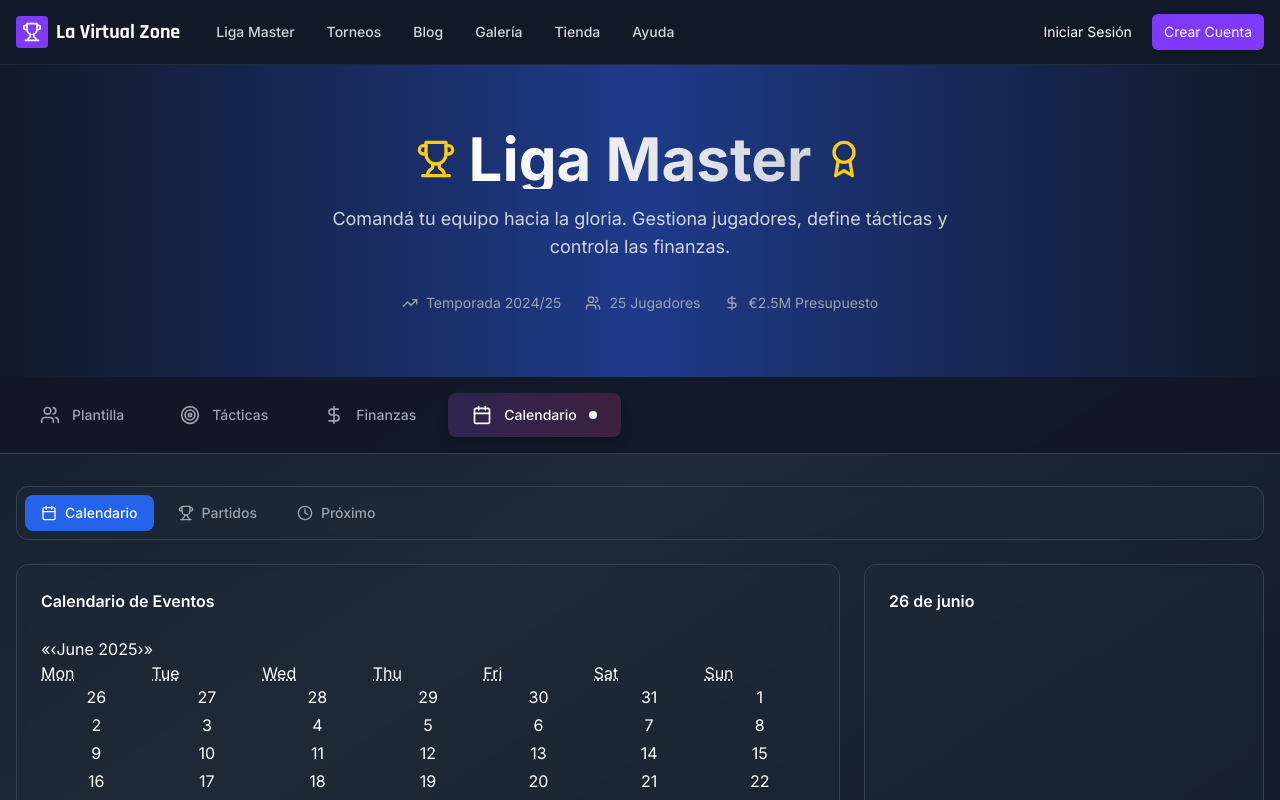
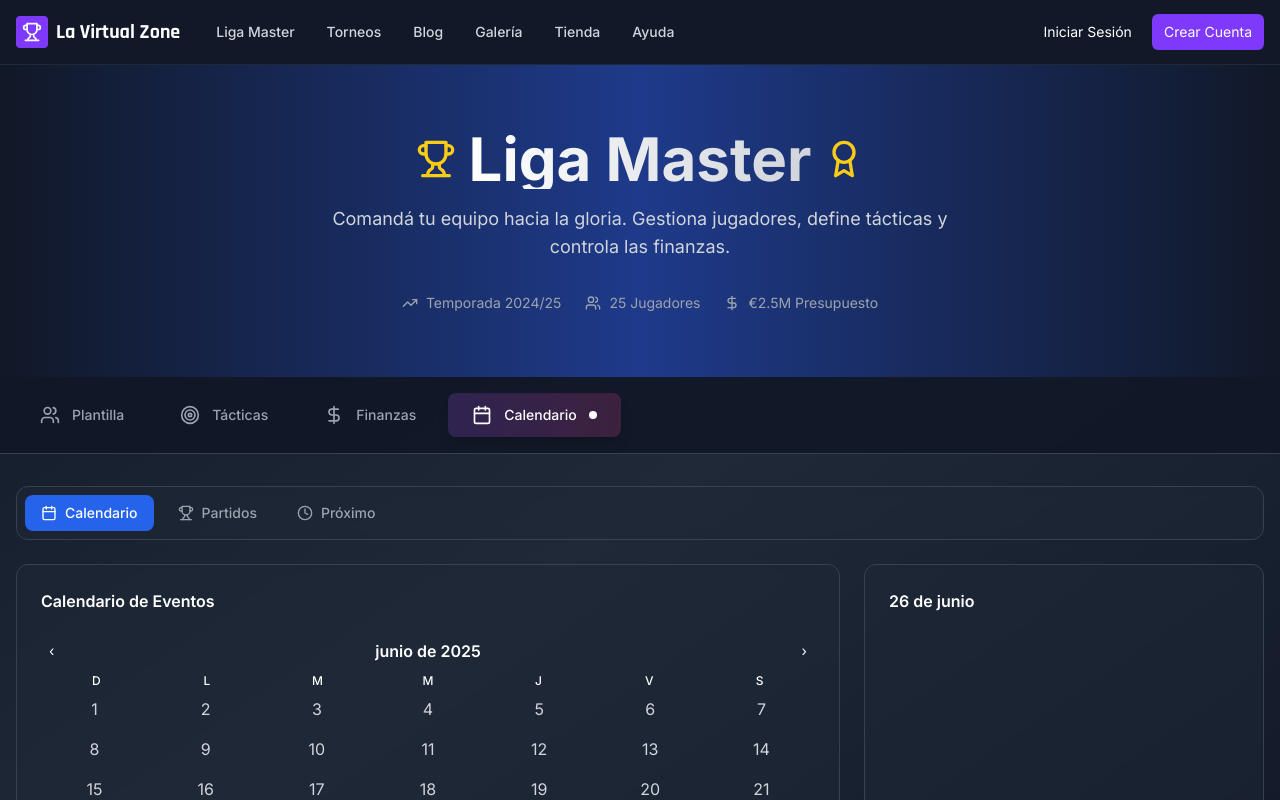
Before and after one commit to jacksonhehe/La-Virtual-Zone-, a React (Vite) app: page /liga-master in a window 1280 px wide. Both pictures are taken after a click on the tab "Calendario". Shown: the top 800 px of the page. Built offline with nearby package versions, Linux system fonts and the light colour scheme.

Commit message:
replace react-calendar with simple local component

```diff
--- /dev/null
+++ b/src/components/common/SimpleCalendar.tsx
@@ -0,0 +1,97 @@
+import { useState } from 'react';
+
+interface TileArgs {
+  date: Date;
+  view: string;
+}
+
+interface Props {
+  value: Date;
+  onChange: (value: Date) => void;
+  tileContent?: (args: TileArgs) => React.ReactNode;
+  className?: string;
+}
+
+const weekdays = ['D', 'L', 'M', 'M', 'J', 'V', 'S'];
+
+const SimpleCalendar = ({ value, onChange, tileContent, className }: Props) => {
+  const [currentMonth, setCurrentMonth] = useState(
+    new Date(value.getFullYear(), value.getMonth(), 1)
+  );
+
+  const startDay = new Date(
+    currentMonth.getFullYear(),
+    currentMonth.getMonth(),
+    1
+  ).getDay();
+  const daysInMonth = new Date(
+    currentMonth.getFullYear(),
+    currentMonth.getMonth() + 1,
+    0
+  ).getDate();
+
+  const dates: (Date | null)[] = [];
+  for (let i = 0; i < startDay; i++) dates.push(null);
+  for (let d = 1; d <= daysInMonth; d++) {
+    dates.push(new Date(currentMonth.getFullYear(), currentMonth.getMonth(), d));
+  }
+  while (dates.length % 7 !== 0) dates.push(null);
+
+  const nextMonth = () =>
+    setCurrentMonth(
+      new Date(currentMonth.getFullYear(), currentMonth.getMonth() + 1, 1)
+    );
+  const prevMonth = () =>
+    setCurrentMonth(
+      new Date(currentMonth.getFullYear(), currentMonth.getMonth() - 1, 1)
+    );
+
+  return (
+    <div className={className}>
+      <div className="flex justify-between items-center mb-2">
+        <button
+          className="text-sm px-2 py-1 rounded hover:bg-gray-700"
+          onClick={prevMonth}
+        >
+          ‹
+        </button>
+        <span className="font-semibold">
+          {currentMonth.toLocaleDateString('es-ES', { month: 'long', year: 'numeric' })}
+        </span>
+        <button
+          className="text-sm px-2 py-1 rounded hover:bg-gray-700"
+          onClick={nextMonth}
+        >
+          ›
+        </button>
+      </div>
+      <div className="grid grid-cols-7 text-center text-xs mb-1">
+        {weekdays.map(d => (
+          <div key={d} className="font-medium">
+            {d}
+          </div>
+        ))}
+      </div>
+      <div className="grid grid-cols-7 text-center gap-1">
+        {dates.map((date, i) => (
+          <div
+            key={i}
+            className={`p-1 rounded cursor-pointer hover:bg-gray-700 ${
+              date && date.toDateString() === value.toDateString()
+                ? 'bg-blue-600 text-white'
+                : 'text-gray-300'
+            }`}
+            onClick={() => date && onChange(date)}
+          >
+            {date && <div>{date.getDate()}</div>}
+            {date && tileContent && (
+              <div className="mt-1">{tileContent({ date, view: 'month' })}</div>
+            )}
+          </div>
+        ))}
+      </div>
+    </div>
+  );
+};
+
+export default SimpleCalendar;
--- a/src/components/ligamaster/CalendarioPanel.tsx
+++ b/src/components/ligamaster/CalendarioPanel.tsx
@@ -1,6 +1,6 @@
 import { useState } from 'react';
 import { motion } from 'framer-motion';
-import Calendar from 'react-calendar';
+import SimpleCalendar from '../common/SimpleCalendar';
 import { Clock, MapPin, Users, Star, TrendingUp, Calendar as CalendarIcon, Trophy } from 'lucide-react';
 
 const mockMatches = [
@@ -255,7 +255,7 @@ const CalendarioPanel = () => {
           {/* Calendar */}
           <div className="lg:col-span-2 bg-gray-800/50 backdrop-blur-sm rounded-xl p-6 border border-gray-700">
             <h3 className="text-white font-semibold mb-6">Calendario de Eventos</h3>
-            <Calendar
+            <SimpleCalendar
               onChange={setSelectedDate}
               value={selectedDate}
               tileContent={tileContent}
```
